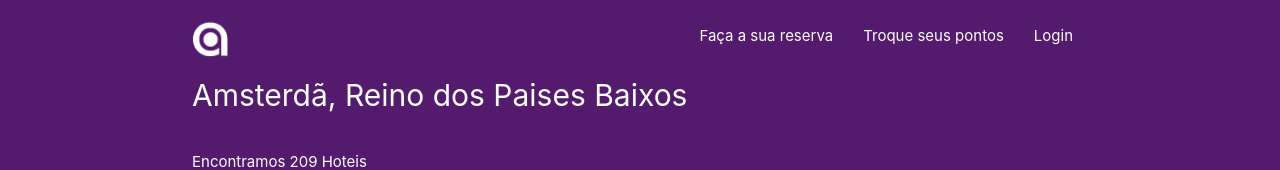
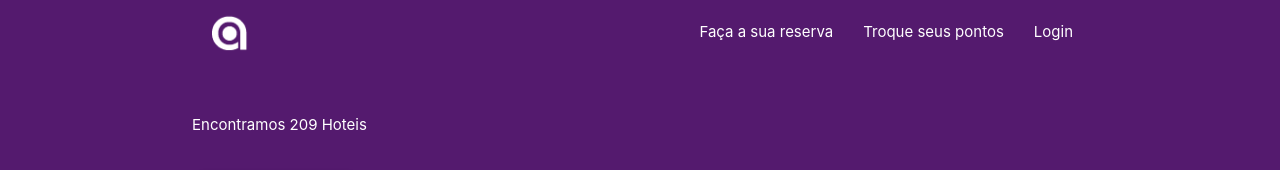
Before and after one commit to Jejugo/project-allpoints, a React (Create React App) app: page / in a window 1280 px wide. Shown: the top 170 px of the page. Built offline with nearby package versions, Linux system fonts and the light colour scheme.

Commit message:
added input top functionality and country filter

```diff
--- a/public/index.html
+++ b/public/index.html
@@ -53,8 +53,8 @@
       $('datapicker').addClass("modal-datapicker-hotel");
 
       $('.btn-destination').click(function(){
-        $(this).css("display", "none");
-        $('.search-bar-header').show();
+        $(this).fadeOut();
+        $('.search-bar-header').fadeIn();
       });
 
       var array_of_dom_elements = document.querySelectorAll("input[type=range]");
@@ -65,12 +65,19 @@
       };
 
       function scrollFunction() {
-        if (document.body.scrollTop > 60 || document.documentElement.scrollTop > 60) {
+        if (document.body.scrollTop > 50 || document.documentElement.scrollTop > 50) {
+          //example using pure javascript
           document.getElementById("header-content").style.height = "0px";
+
+          //example using jQuery
           $('.search-bar-header').hide();
-          $('.btn-destination').show();
+          $('.btn-destination').fadeIn();
+          $('.input-top').fadeIn();
         } else {
+          //example using pure javascript
           document.getElementById("header-content").style.height = "";
+          //example using jquery
+          $('.input-top').fadeOut();
         }
       }
   });
--- a/src/App.js
+++ b/src/App.js
@@ -91,16 +91,20 @@ class App extends Component {
       almoco: false,
       wifiGratis: false,
       showsMusicais: false
-    }
+    },
+    country: ''
   }
 
   apply = (e) => {
+    e.preventDefault();
+
     //Declaring values that will be used to filter the Hotels.
     const aux = this.state.hotels;
     const auxAdultos = this.state.hospedes.adultos;
     const auxCriancas = this.state.hospedes.criancas;
     const comodidades = this.state.comodidades;
     const preco = this.state.preco;
+    const country = this.state.country;
 
     //create an array with values that are true for conviences
     const comodidadeTrue = Object.keys(comodidades).filter(k => {
@@ -165,7 +169,13 @@ class App extends Component {
     console.log("Third Filter");
     console.log(filteredHotels);
 
-    //
+    if (country !== ''){
+      filteredHotels = filteredHotels.filter(room => {
+        return room.country === country;
+      });
+    }
+    console.log("Fourth Filter");
+    console.log(filteredHotels);
 
     this.setState({
       filteredHotels: filteredHotels
@@ -249,9 +259,16 @@ class App extends Component {
 
   }
 
+  handleInputDestination = (e) => {
+    console.log(e);
+    this.setState({
+      country: e.target.value
+    });
+  }
+
   render() {
 
-    const { hotels, hospedes, filteredHotels, comodidades, preco}= this.state;
+    const { hotels, hospedes, filteredHotels, comodidades, preco, country }= this.state;
 
 
 
@@ -266,6 +283,8 @@ class App extends Component {
         changePrice={this.changePrice}
         preco={preco}
         resetPrice={this.resetPrice}
+        handleInputDestination={this.handleInputDestination}
+        country={country}
         >
         </Navbar>
         <div id="mainPage">
--- a/src/components/Navbar.js
+++ b/src/components/Navbar.js
@@ -4,33 +4,45 @@ import FilterHeader from './FilterHeader';
 
 class Navbar extends Component {
   render() {
-    const { logo,changeHospedes, hospedes, resetGuestValues, apply, handleComodidades, comodidades, changePrice, preco, resetPrice} = this.props;
+    const { logo,changeHospedes, hospedes, resetGuestValues, apply, handleComodidades, comodidades, changePrice, preco, resetPrice, handleInputDestination, country} = this.props;
 
     return (
       <div id="nav">
         <nav className="nav-extended header">
           <div className="nav-wrapper">
             <div className="container">
-              <div id="header-buttons">
-                <a className="brand-logo">
+              <div className="row">
+                <div className="navbar-top">
+                <a data-target="mobile-demo" className="sidenav-trigger"><i className="material-icons right">menu</i></a>
+                  <a className="col m1 l1 center-align">
                     <img src={logo} alt='All Points Logo' style={{height: '40px', verticalAlign: 'middle'}}/>
                   </a>
-                <a data-target="mobile-demo" className="sidenav-trigger"><i className="material-icons right">menu</i></a>
+                  <div className="container">
+                  <form onSubmit={(e) => apply(e)}>
+                    <div className="input-field col l6 s12 input-field-app input-top">
+                      <input id="destination" type="text" className="validate" onChange={(e) => handleInputDestination(e)}/>
+                      <label htmlFor="destination">Destino: </label>
+                    </div>
+                  </form>
+                  </div>
                   <ul id="nav-mobile" className="right hide-on-med-and-down">
                     <li><a href="sass.html">Faça a sua reserva</a></li>
                     <li><a href="badges.html">Troque seus pontos</a></li>
                     <li><a href="collapsible.html">Login</a></li>
                   </ul>
                 </div>
+              </div>
               <div id="header-content">
-                <h3 id="country-title">Amsterdã, Reino dos Paises Baixos</h3>
+                <h3 id="country-title">{country}</h3>
                 <p>Encontramos 209 Hoteis</p>
                 <a className="btn btn-destination" id="destination">Alterar Destino</a>
                 <div className="row search-bar-header">
-                  <div class="input-field col s6">
-                    <label className="active" for="destination">Write your Destination: </label>
-                    <input name="destination" type="text" class="validate input-header"/>
+                <form onSubmit={(e) => apply(e)}>
+                  <div className="input-field col s6 input-field-app">
+                    <label htmlFor="destination">Destino: </label>
+                    <input name="destination" type="text" onChange={(e) => handleInputDestination(e)} className="validate input-header" />
                   </div>
+                </form>
                 </div>
               </div>
 
--- a/src/css/FilterHeader.css
+++ b/src/css/FilterHeader.css
@@ -91,3 +91,18 @@ input[type=range]::-webkit-slider-thumb {
 input[type=range]+.thumb.active {
   border-radius: 60% 60% 60% 0;
 }
+
+.input-top{
+  display: none;
+}
+
+/* label focus color */
+.input-field-app input:focus + label {
+  color: white !important;
+}
+/* label underline focus color */
+.row .input-field-app input:focus {
+  border-bottom: 0.5px solid white !important;
+  box-shadow: 0 0.5px 0 0 white !important;
+  color: white;
+}
```
Lines whose indentation alone changed are shown as unchanged.
